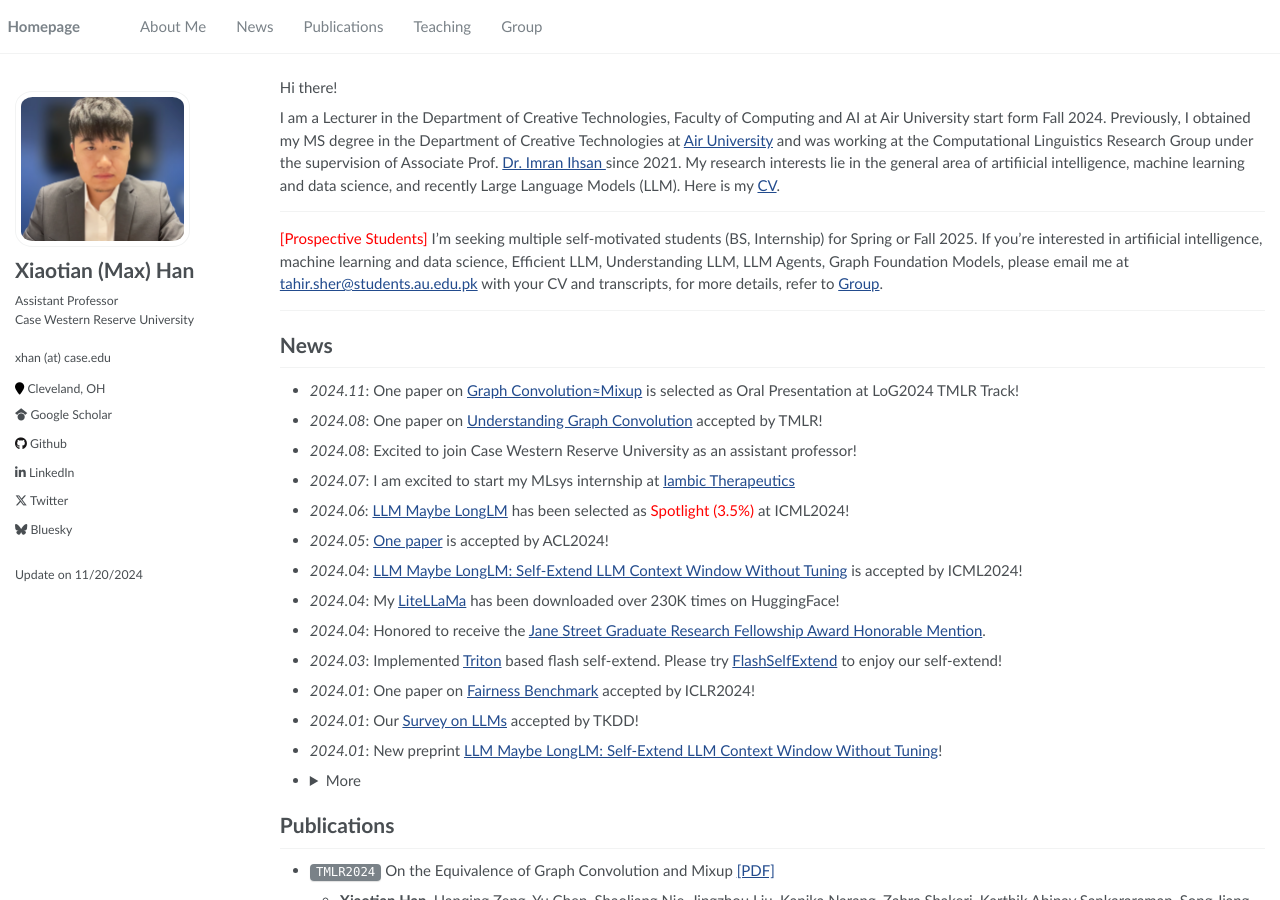
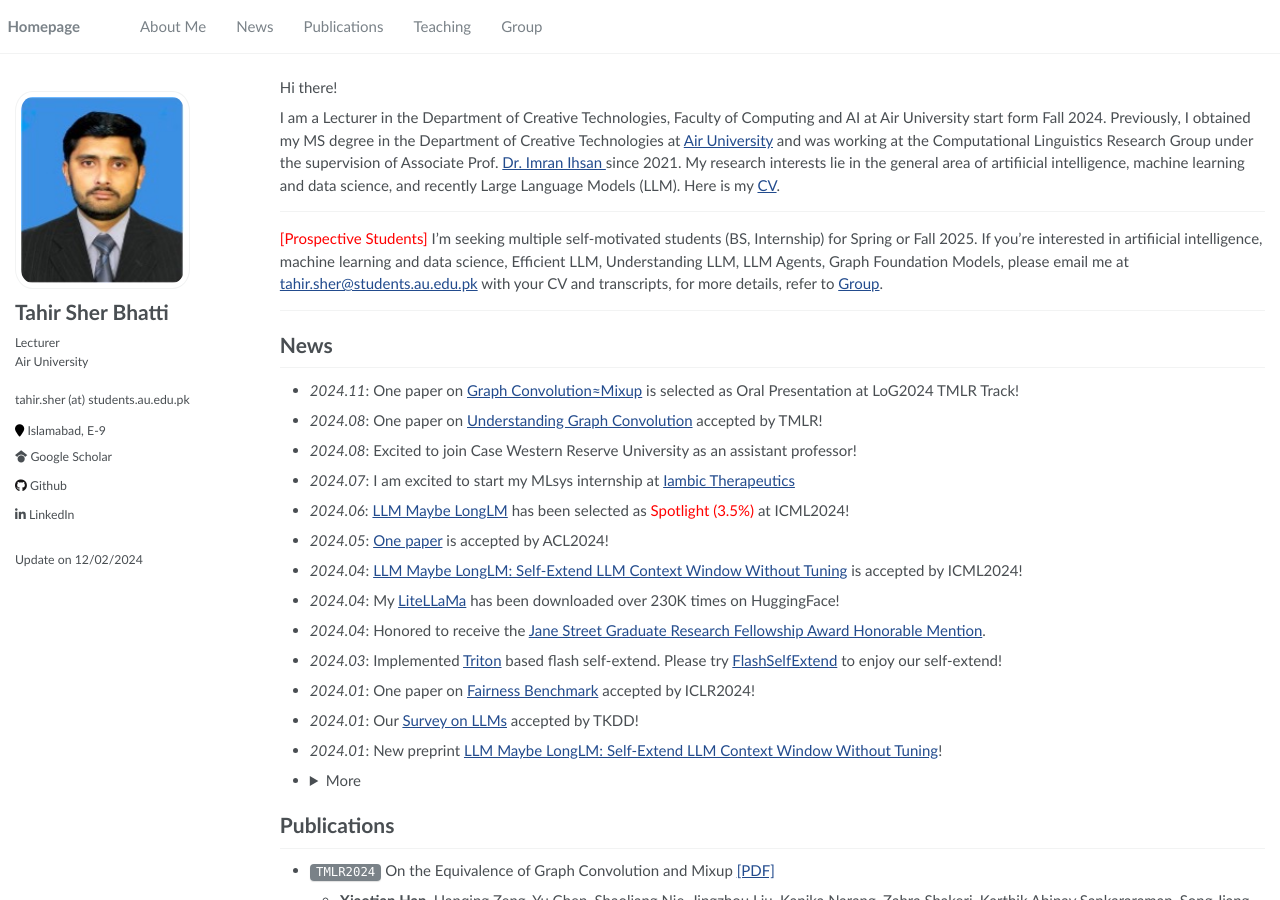
Before and after one commit to TahirSher/TahirSher.github.io, a Jekyll site: the page built from _pages/about.md, in a window 1280 px wide and 900 px high. Built offline with Jekyll 4.4.1, drawn with Linux system fonts in a browser that asks for light colours; nearby versions of some CDN libraries; formulas are drawn with MathJax 3.

Commit message:
Update _config.yml

```diff
--- a/_config.yml
+++ b/_config.yml
@@ -6,30 +6,30 @@
 # `jekyll serve`. If you change this file, please restart the server process.
 
 # Site Settings
-title                    : "Xiaotian (Max) Han"
-description              : "xhan (at) case.edu"
-repository               : "ahxt/ahxt.github.io"
+title                    : "Tahir Sher Bhatti"
+description              : "tahir.sher (at) students.au.edu.pk"
+repository               : "TahirSher/TahirSher.github.io"
 google_scholar_stats_use_cdn : false
-updateon                 : "11/20/2024"
+updateon                 : "12/02/2024"
 
 # google analytics
-google_analytics_id      : "UA-181014314-1" # get google_analytics_id from https://analytics.google.com/analytics/
+#google_analytics_id      : "UA-181014314-1" # get google_analytics_id from https://analytics.google.com/analytics/
 
 # SEO Related
-google_site_verification :  "google-site-verification=MptRfAfIhA6nBsMNUX_ITKNsZMNsUEkXnx71kD74tqM" # get google_site_verification from https://search.google.com/search-console/about
-bing_site_verification   :  # get bing_site_verification from https://www.bing.com/webmasters/about
-baidu_site_verification  :  # get baidu_site_verification from https://ziyuan.baidu.com/login/index?u=/site/index
+#google_site_verification :  "google-site-verification=MptRfAfIhA6nBsMNUX_ITKNsZMNsUEkXnx71kD74tqM" # get google_site_verification from https://search.google.com/search-console/about
+#bing_site_verification   :  # get bing_site_verification from https://www.bing.com/webmasters/about
+#baidu_site_verification  :  # get baidu_site_verification from https://ziyuan.baidu.com/login/index?u=/site/index
 # <meta name="google-site-verification" content="MptRfAfIhA6nBsMNUX_ITKNsZMNsUEkXnx71kD74tqM" />
 # Site Author
 author:
-  name             : "Xiaotian (Max) Han"
-  avatar           : "images/xt.png"
-  bio              : "Assistant Professor<br>Case Western Reserve University"
-  location         : "Cleveland, OH"
+  name             : "Tahir Sher Bhatti"
+  avatar           : "images/Tahir sher Pic.jpg"
+  bio              : "Lecturer<br>Air University"
+  location         : "Islamabad, E-9"
   employer         :
   pubmed           :
-  googlescholar    : "https://scholar.google.com/citations?user=Uromx98AAAAJ"
-  email            : # "han@tamu.edu"
+  googlescholar    : "https://scholar.google.com/citations?hl=en&user=eIIFkLAAAAAJ"
+  email            : # "tahir2011.iiui@gmail.com"
   researchgate     :
   uri              :
   bitbucket        :
@@ -38,13 +38,13 @@ author:
   flickr           :
   facebook         :
   foursquare       :
-  github           : ahxt
+  github           : TahirSher
   google_plus      :
   keybase          :
   instagram        :
   impactstory      : # e.g., "https://profiles.impactstory.org/u/xxxx-xxxx-xxxx-xxxx"
   lastfm           :
-  linkedin         : "xiaotian-max-han-759a3358"
+  linkedin         : "tahir-sher-77462322b"
   dblp             : # e.g., "https://dblp.org/pid/xx/xxxx.html"
   orcid            : # e.g., "https://orcid.org/xxxx"
   pinterest        :
@@ -52,13 +52,13 @@ author:
   stackoverflow    : # http://stackoverflow.com/users/123456/username
   steam            :
   tumblr           :
-  twitter          : XiaotianHan1
+  twitter          : #tahirsher
   vine             :
   weibo            :
   xing             :
   youtube          :
   wikipedia        :
-  bluesky          : xhan2.bsky.social
+  bluesky          : #tahirsher
 
 
 # Reading Files
```
